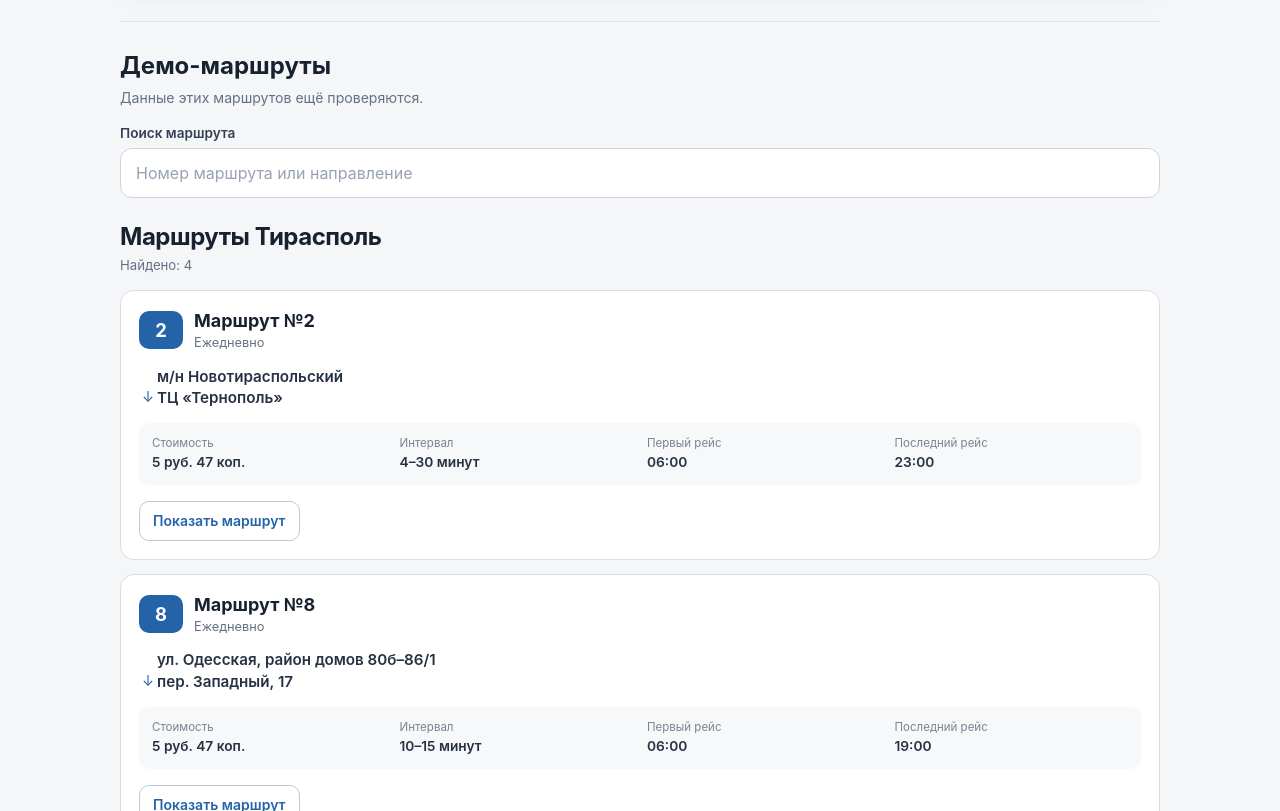
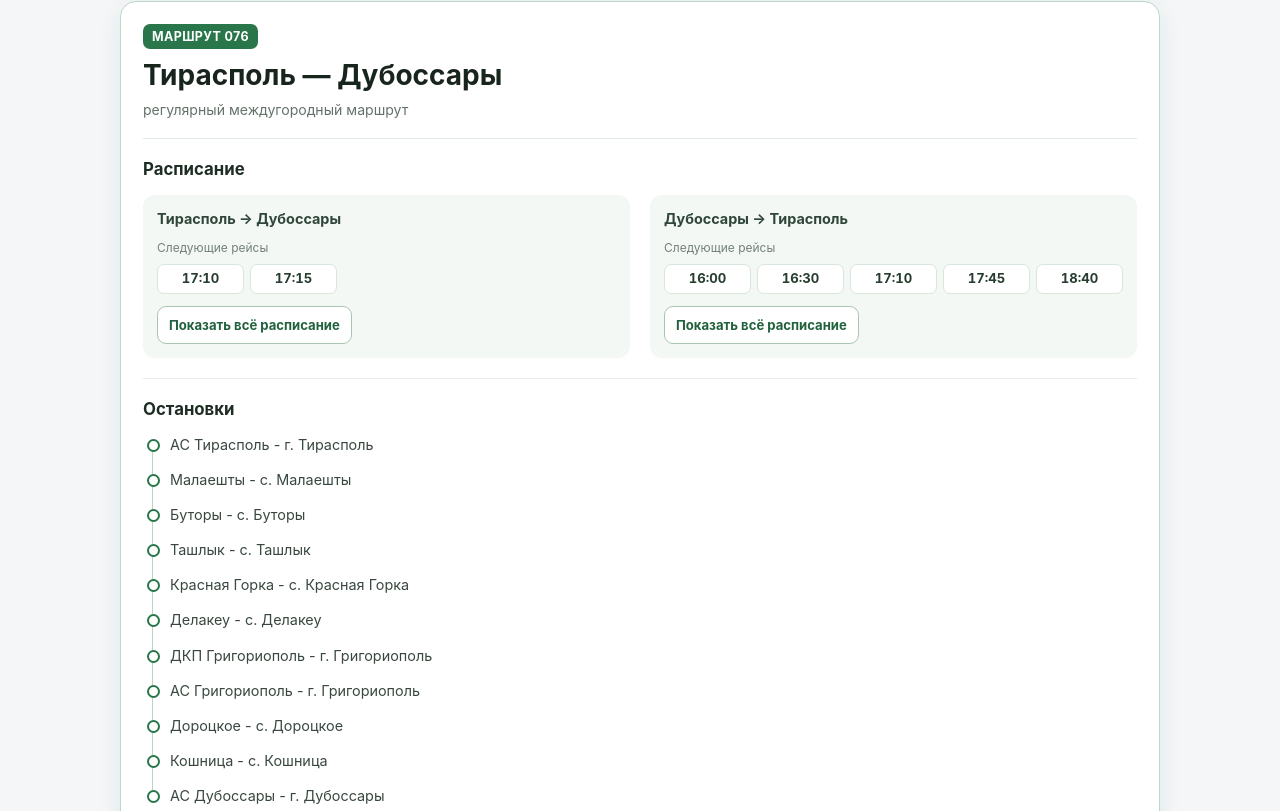
Before and after one commit to Fizalion/pmr-routes, a React (Vite) app: page / in a window 1280 px wide. Shown: the part 1289-2100 px from the top of the page. Built offline with nearby package versions, Linux system fonts and the light colour scheme.

Commit message:
Add verified route 076

```diff
--- a/src/App.css
+++ b/src/App.css
@@ -82,6 +82,10 @@
   margin-bottom: 38px;
 }
 
+.verified-routes-section > article + article {
+  margin-top: 18px;
+}
+
 .demo-routes-section {
   display: flex;
   align-items: stretch;
--- a/src/App.tsx
+++ b/src/App.tsx
@@ -4,6 +4,7 @@ import "./App.css";
 import OfficialRouteCard from "./components/OfficialRouteCard/OfficialRouteCard";
 import RouteList from "./components/RouteList/RouteList";
 import route075Data from "./data/route-075.json";
+import route076Data from "./data/route-076.json";
 import transportJson from "./data/transport.json";
 import type { TransportData } from "./types/transport";
 
@@ -49,11 +50,12 @@ function App() {
       </aside>
 
       <section className="route-section verified-routes-section">
-        <h2 className="route-section-title">Проверенный маршрут</h2>
+        <h2 className="route-section-title">Проверенные маршруты</h2>
         <p className="route-section-description">
           Расписание и остановки проверены по официальным источникам.
         </p>
         <OfficialRouteCard route={route075Data} />
+        <OfficialRouteCard route={route076Data} />
       </section>
 
       <section className="route-section demo-routes-section">
--- a/src/components/OfficialRouteCard/OfficialRouteCard.tsx
+++ b/src/components/OfficialRouteCard/OfficialRouteCard.tsx
@@ -1,9 +1,11 @@
 import { useState } from "react";
 import route075Data from "../../data/route-075.json";
+import route076Data from "../../data/route-076.json";
 import styles from "./OfficialRouteCard.module.css";
 
 type OfficialRouteCardProps = {
-  route: typeof route075Data;
+  route: typeof route075Data | typeof route076Data;
+  showStops?: boolean;
 };
 
 const getDepartureMinutes = (departure: string) => {
@@ -17,18 +19,22 @@ const getUpcomingDepartures = (
   currentTimeMinutes: number,
 ) =>
   departures
-    .filter(
-      (departure) => getDepartureMinutes(departure) >= currentTimeMinutes,
-    )
+    .filter((departure) => getDepartureMinutes(departure) >= currentTimeMinutes)
     .slice(0, 5);
 
-const OfficialRouteCard = ({ route }: OfficialRouteCardProps) => {
+const OfficialRouteCard = ({
+  route,
+  showStops = true,
+}: OfficialRouteCardProps) => {
   const [isForwardScheduleExpanded, setIsForwardScheduleExpanded] =
     useState(false);
   const [isBackwardScheduleExpanded, setIsBackwardScheduleExpanded] =
     useState(false);
+
   const forwardDepartures = route.schedule.forwardDepartures;
   const backwardDepartures = route.schedule.backwardDepartures;
+  const forwardScheduleId = route.id + "-forward-schedule";
+  const backwardScheduleId = route.id + "-backward-schedule";
   const stops = route.stops;
   const source = route.source.schedule.name;
   const currentTime = new Date();
@@ -67,13 +73,15 @@ const OfficialRouteCard = ({ route }: OfficialRouteCardProps) => {
         <h2 className={styles.sectionTitle}>Расписание</h2>
         <div className={styles.scheduleGrid}>
           <div className={styles.scheduleDirection}>
-            <h3 className={styles.directionTitle}>Тирасполь → Днестровск</h3>
+            <h3 className={styles.directionTitle}>
+              {route.directions.forward.from} → {route.directions.forward.to}
+            </h3>
             <p className={styles.nextDeparturesLabel}>
               {isForwardScheduleExpanded
                 ? "Полное расписание"
                 : "Следующие рейсы"}
             </p>
-            <div id="forward-schedule">
+            <div id={forwardScheduleId}>
               {displayedForwardDepartures.length > 0 ? (
                 <ul className={styles.departureList}>
                   {displayedForwardDepartures.map((departure, index) => (
@@ -94,7 +102,7 @@ const OfficialRouteCard = ({ route }: OfficialRouteCardProps) => {
             <button
               className={styles.scheduleButton}
               type="button"
-              aria-controls="forward-schedule"
+              aria-controls={forwardScheduleId}
               aria-expanded={isForwardScheduleExpanded}
               onClick={() =>
                 setIsForwardScheduleExpanded((isExpanded) => !isExpanded)
@@ -107,13 +115,15 @@ const OfficialRouteCard = ({ route }: OfficialRouteCardProps) => {
           </div>
 
           <div className={styles.scheduleDirection}>
-            <h3 className={styles.directionTitle}>Днестровск → Тирасполь</h3>
+            <h3 className={styles.directionTitle}>
+              {route.directions.backward.from} → {route.directions.backward.to}
+            </h3>
             <p className={styles.nextDeparturesLabel}>
               {isBackwardScheduleExpanded
                 ? "Полное расписание"
                 : "Следующие рейсы"}
             </p>
-            <div id="backward-schedule">
+            <div id={backwardScheduleId}>
               {displayedBackwardDepartures.length > 0 ? (
                 <ul className={styles.departureList}>
                   {displayedBackwardDepartures.map((departure, index) => (
@@ -134,7 +144,7 @@ const OfficialRouteCard = ({ route }: OfficialRouteCardProps) => {
             <button
               className={styles.scheduleButton}
               type="button"
-              aria-controls="backward-schedule"
+              aria-controls={backwardScheduleId}
               aria-expanded={isBackwardScheduleExpanded}
               onClick={() =>
                 setIsBackwardScheduleExpanded((isExpanded) => !isExpanded)
@@ -148,16 +158,21 @@ const OfficialRouteCard = ({ route }: OfficialRouteCardProps) => {
         </div>
       </section>
 
+      {showStops && (
         <section className={styles.section}>
           <h2 className={styles.sectionTitle}>Остановки</h2>
           <ul className={styles.stopList}>
             {stops.map((stop) => (
               <li className={styles.stopItem} key={stop.id}>
-              {stop.name} - {stop.settlement}
+                {stop.name}
+                {"settlement" in stop &&
+                  stop.settlement &&
+                  ` - ${stop.settlement}`}
               </li>
             ))}
           </ul>
         </section>
+      )}
 
       <footer className={styles.footer}>
         <p>
--- a/src/data/route-075.json
+++ b/src/data/route-075.json
@@ -3,6 +3,16 @@
   "officialNumber": "075",
   "name": "Тирасполь — Днестровск",
   "category": "пригородный",
+  "directions": {
+    "forward": {
+      "from": "Тирасполь",
+      "to": "Днестровск"
+    },
+    "backward": {
+      "from": "Днестровск",
+      "to": "Тирасполь"
+    }
+  },
   "source": {
     "structure": {
       "name": "Приказ МЭР №462",
--- /dev/null
+++ b/src/data/route-076.json
@@ -0,0 +1,209 @@
+{
+  "id": "route-076-tiraspol-dubossary",
+  "officialNumber": "076",
+  "name": "Тирасполь — Дубоссары",
+  "category": "регулярный междугородный маршрут",
+  "directions": {
+    "forward": {
+      "from": "Тирасполь",
+      "to": "Дубоссары"
+    },
+    "backward": {
+      "from": "Дубоссары",
+      "to": "Тирасполь"
+    }
+  },
+  "variants": [
+    {
+      "officialNumber": "076 (А)",
+      "description": "Продление маршрута до ДКП г. Дубоссары",
+      "distance": 64.4
+    }
+  ],
+  "source": {
+    "structure": {
+      "name": "Приказ МЭР №462",
+      "date": "2020-06-24"
+    },
+    "schedule": {
+      "name": "ОАО «Автостанции Приднестровья»",
+      "channel": "официальная Viber-группа",
+      "checkedAt": "2026-08-10"
+    }
+  },
+  "schedule": {
+    "forwardPublishedAt": "2026-08-05",
+    "backwardPublishedAt": "2026-08-10",
+    "forwardServiceDays": "ежедневно",
+    "forwardDepartures": [
+      "05:55",
+      "06:20",
+      "06:45",
+      "07:15",
+      "07:45",
+      "08:10",
+      "09:00",
+      "09:30",
+      "09:55",
+      "10:20",
+      "11:00",
+      "11:25",
+      "12:00",
+      "12:25",
+      "13:00",
+      "13:30",
+      "14:00",
+      "14:50",
+      "15:15",
+      "15:40",
+      "15:50",
+      "17:10",
+      "17:15"
+    ],
+    "backwardDepartures": [
+      "09:30",
+      "10:00",
+      "10:20",
+      "10:50",
+      "11:15",
+      "11:30",
+      "12:25",
+      "13:00",
+      "13:30",
+      "13:55",
+      "14:45",
+      "15:00",
+      "16:00",
+      "16:30",
+      "17:10",
+      "17:45",
+      "18:40",
+      "19:30"
+    ]
+  },
+  "distance": 62.7,
+  "stops": [
+    {
+      "id": "tiraspol-as",
+      "displayOrder": 1,
+      "name": "АС Тирасполь",
+      "address": "ул. Ленина, 59б",
+      "settlement": "г. Тирасполь",
+      "distanceFromStart": 0.0,
+      "distanceBetweenPrevious": 0.0,
+      "distanceToEnd": 62.7
+    },
+    {
+      "id": "malaeshty",
+      "displayOrder": 2,
+      "name": "Малаешты",
+      "address": "",
+      "settlement": "с. Малаешты",
+      "distanceFromStart": 17.6,
+      "distanceBetweenPrevious": 17.6,
+      "distanceToEnd": 45.1
+    },
+    {
+      "id": "butory",
+      "displayOrder": 3,
+      "name": "Буторы",
+      "address": "ул. Ленина, 1",
+      "settlement": "с. Буторы",
+      "distanceFromStart": 30.9,
+      "distanceBetweenPrevious": 13.3,
+      "distanceToEnd": 31.8
+    },
+    {
+      "id": "tashlyk",
+      "displayOrder": 4,
+      "name": "Ташлык",
+      "address": "ул. Мира, 65",
+      "settlement": "с. Ташлык",
+      "distanceFromStart": 32.7,
+      "distanceBetweenPrevious": 1.8,
+      "distanceToEnd": 30.0
+    },
+    {
+      "id": "krasnaya-gorka",
+      "displayOrder": 5,
+      "name": "Красная Горка",
+      "address": "ул. Тираспольская",
+      "settlement": "с. Красная Горка",
+      "distanceFromStart": 43.3,
+      "distanceBetweenPrevious": 10.6,
+      "distanceToEnd": 19.4
+    },
+    {
+      "id": "delakeu",
+      "displayOrder": 6,
+      "name": "Делакеу",
+      "address": "ул. Мичурина, 11",
+      "settlement": "с. Делакеу",
+      "distanceFromStart": 44.3,
+      "distanceBetweenPrevious": 1.0,
+      "distanceToEnd": 18.4
+    },
+    {
+      "id": "grigoriopol-dkp",
+      "displayOrder": 7,
+      "name": "ДКП Григориополь",
+      "address": "ул. Карла Маркса",
+      "settlement": "г. Григориополь",
+      "distanceFromStart": 44.7,
+      "distanceBetweenPrevious": 0.4,
+      "distanceToEnd": 18.0
+    },
+    {
+      "id": "grigoriopol-as",
+      "displayOrder": 8,
+      "name": "АС Григориополь",
+      "address": "ул. Кирова, 2",
+      "settlement": "г. Григориополь",
+      "distanceFromStart": 45.5,
+      "distanceBetweenPrevious": 0.8,
+      "distanceToEnd": 17.2
+    },
+    {
+      "id": "dorotskoe",
+      "displayOrder": 9,
+      "name": "Дороцкое",
+      "address": "",
+      "settlement": "с. Дороцкое",
+      "distanceFromStart": 52.5,
+      "distanceBetweenPrevious": 7.0,
+      "distanceToEnd": 10.2
+    },
+    {
+      "id": "koshnitsa",
+      "displayOrder": 10,
+      "name": "Кошница",
+      "address": "",
+      "settlement": "с. Кошница",
+      "distanceFromStart": 54.4,
+      "distanceBetweenPrevious": 1.9,
+      "distanceToEnd": 8.3
+    },
+    {
+      "id": "dubossary-as",
+      "displayOrder": 11,
+      "name": "АС Дубоссары",
+      "address": "ул. Свердлова, 68",
+      "settlement": "г. Дубоссары",
+      "distanceFromStart": 62.7,
+      "distanceBetweenPrevious": 8.3,
+      "distanceToEnd": 0.0
+    }
+  ],
+  "variantStops": [
+    {
+      "id": "dubossary-dkp",
+      "displayOrder": 12,
+      "name": "ДКП Дубоссары",
+      "address": "ул. Ленина, 80б",
+      "settlement": "г. Дубоссары",
+      "distanceFromStart": 64.4,
+      "distanceBetweenPrevious": 1.7,
+      "distanceToEnd": 0.0
+    }
+  ]
+}
```
Lines whose indentation alone changed are shown as unchanged.
